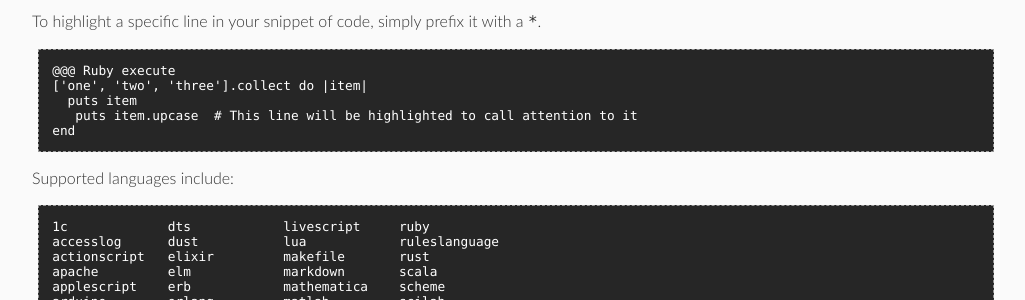
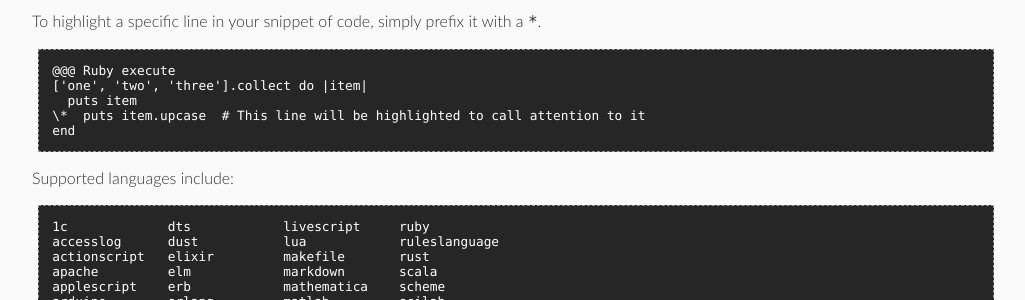
Before and after one commit to binford2k/showoff, a Jekyll site: the page documentation/AUTHORING_rdoc.html, which Jekyll copies as it is, in a window 1280 px wide and 900 px high, scrolled down 6081 px. Shown: the part 197-497 px from the top of the window, without its empty margins (248-1273 px from the left). Built offline with Jekyll 4.4.1, drawn with Linux system fonts in a browser that asks for light colours; some web fonts are replaced.

Commit message:
updating docs

```diff
--- a/documentation/AUTHORING_rdoc.html
+++ b/documentation/AUTHORING_rdoc.html
@@ -471,7 +471,7 @@ a <code>*</code>.</p>
 <pre>@@@ Ruby execute
 [&#39;one&#39;, &#39;two&#39;, &#39;three&#39;].collect do |item|
   puts item
-   puts item.upcase  # This line will be highlighted to call attention to it
+\*  puts item.upcase  # This line will be highlighted to call attention to it
 end</pre>
 
 <p>Supported languages include:</p>
```
Also changed, not shown: 4 other files.
